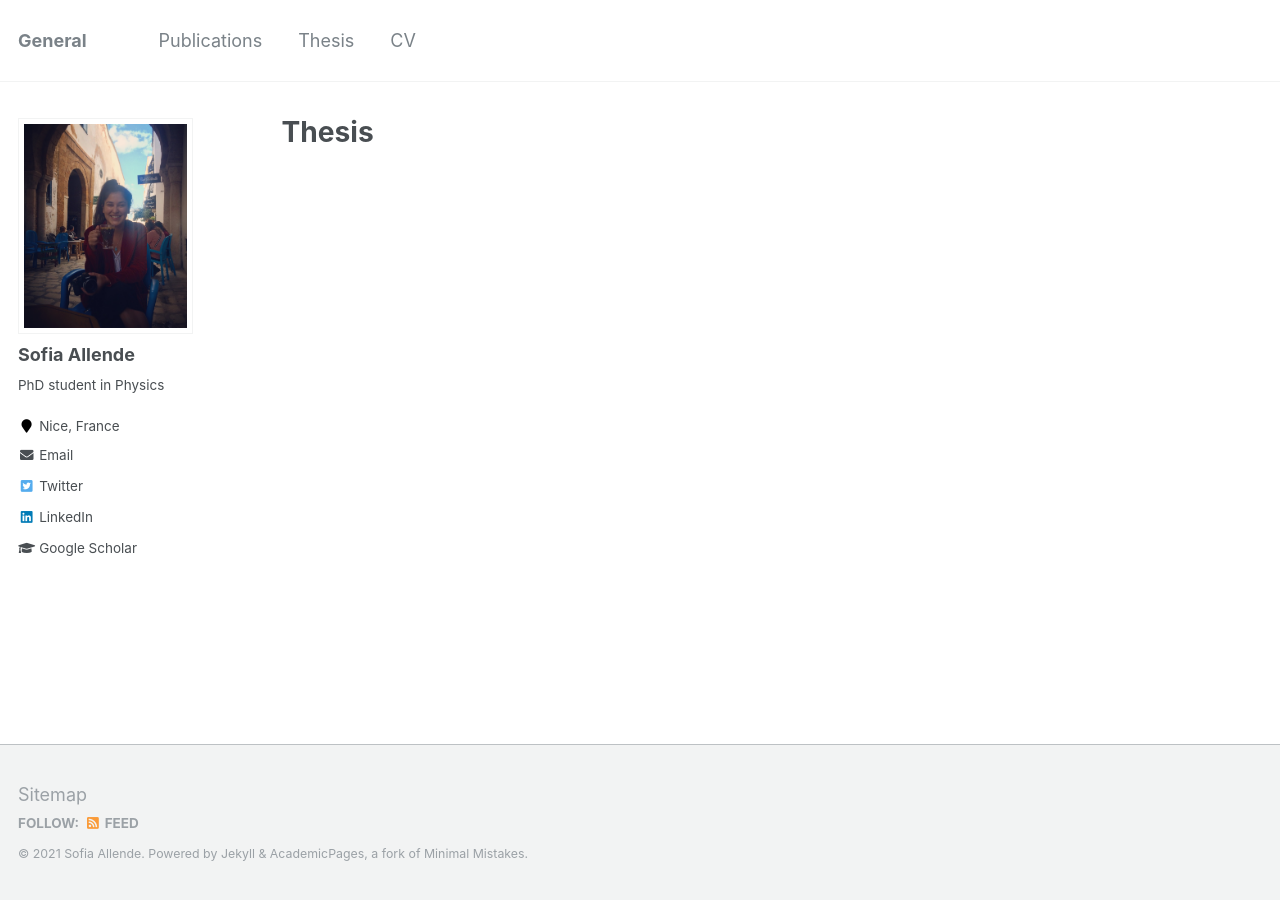
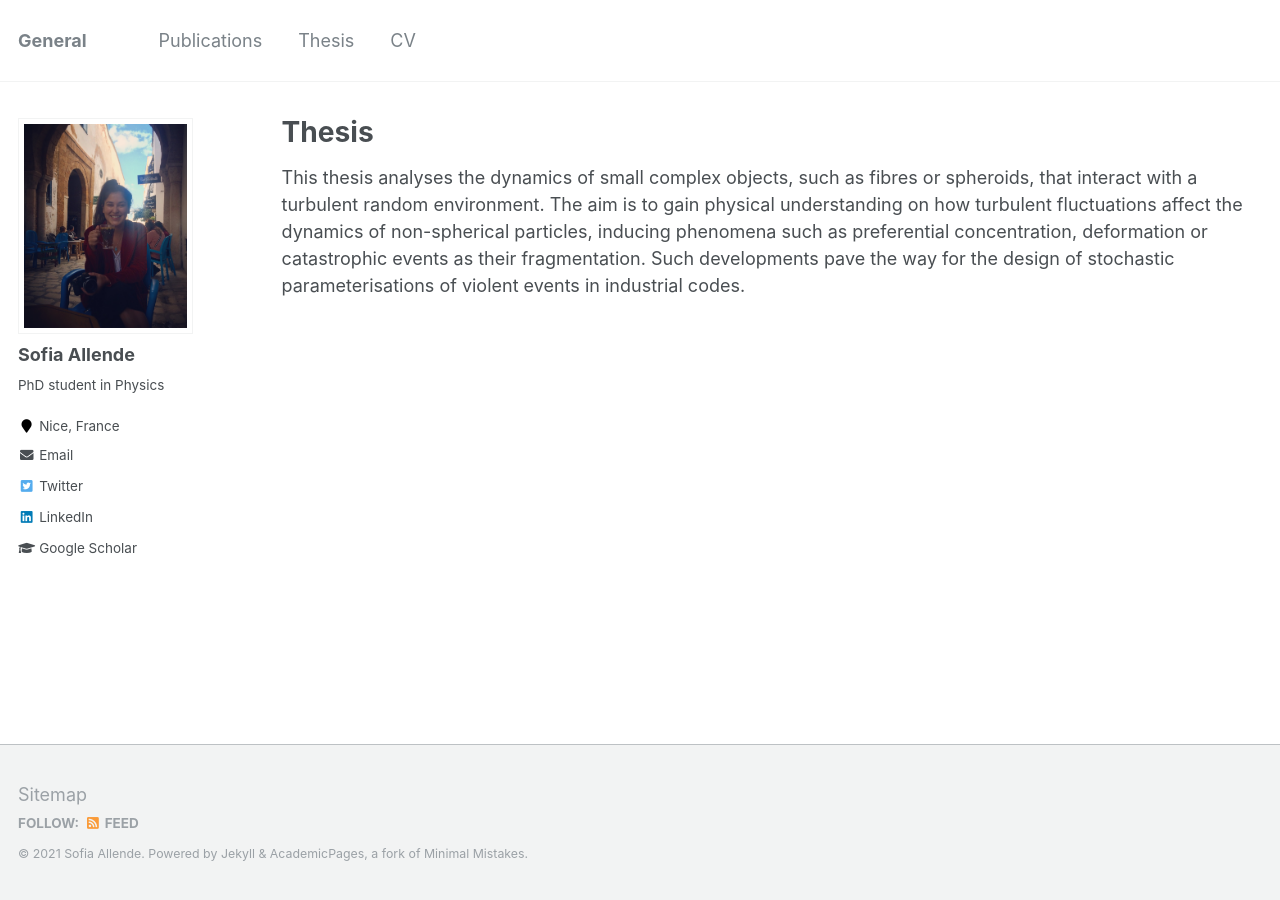
Before and after one commit to sofiallende/sofiallende.github.io, a Jekyll site: the page built from _pages/thesis.md, in a window 1280 px wide. Built offline with Jekyll 4.4.1, drawn with Linux system fonts in a browser that asks for light colours.

Commit message:
Update thesis.md

```diff
--- a/_pages/thesis.md
+++ b/_pages/thesis.md
@@ -5,5 +5,10 @@ permalink: /thesis/
 author_profile: true
 ---
 
+This thesis analyses the dynamics of small complex objects, such as fibres or spheroids, that interact with a turbulent random environment. The aim is to gain physical understanding on how turbulent fluctuations affect the dynamics of non-spherical particles, inducing phenomena such as preferential concentration, deformation or catastrophic events as their fragmentation. Such developments pave the way for the design of stochastic parameterisations of violent events in industrial codes.
 
 {% include base_path %}
+
+{% for post in site.thesis reversed %}
+  {% include archive-single.html %}
+{% endfor %}
```
